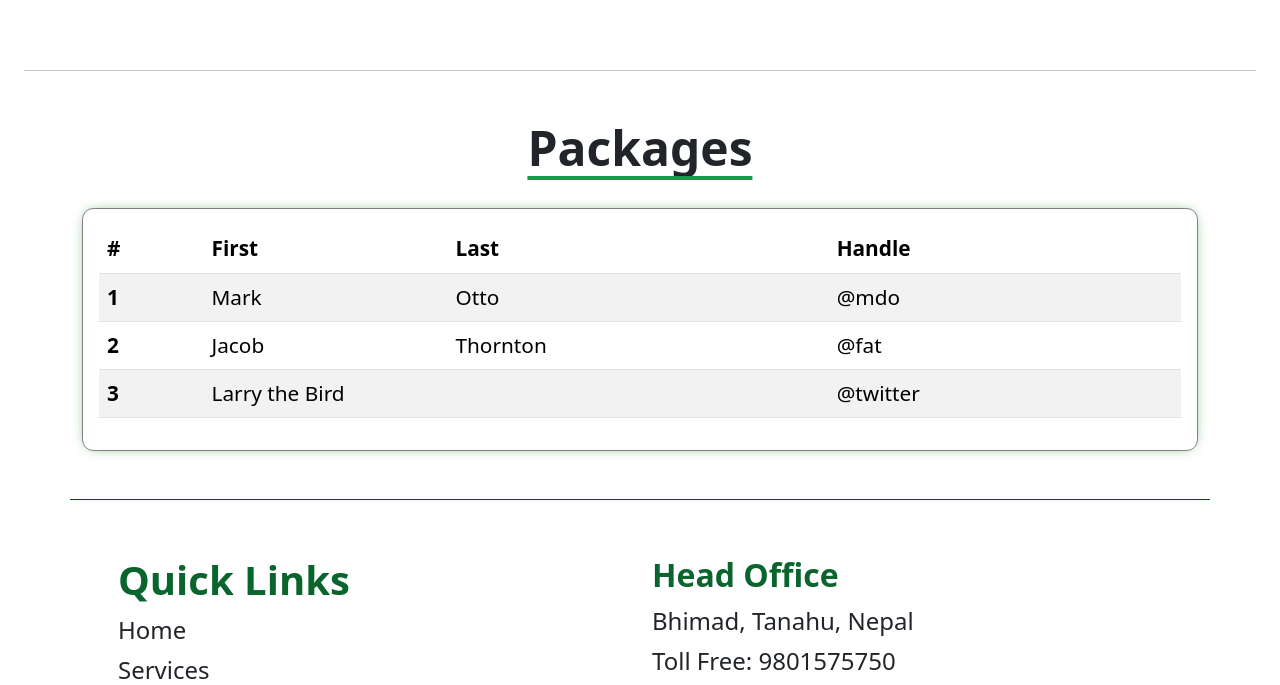
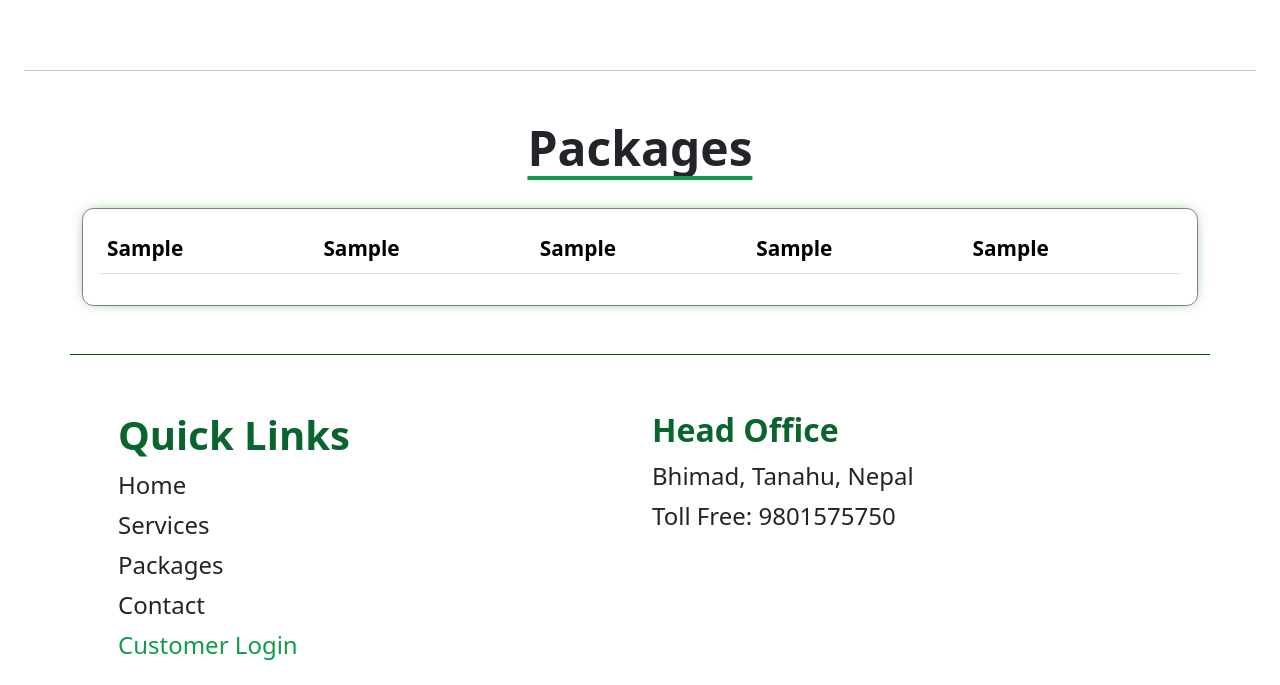
Before and after one commit to mohitdahal3/SuperEight, a Django app: page / in a window 1280 px wide. Shown: the part 1615-2300 px from the top of the page. Run offline with Django 5.2, Linux system fonts and the light colour scheme; tables that the repository leaves empty hold one stand-in row (values such as "Sample post"); lists and menus that the app fills with data are empty; parts of the project's set-up code (start-up, migrations or seed data) failed here and were passed over.

Commit message:
Added logic to show Packages

```diff
--- a/webapp/admin.py
+++ b/webapp/admin.py
@@ -2,5 +2,4 @@ from django.contrib import admin
 
 # Register your models here.
 from webapp.models import Row
-
 admin.site.register(Row)
--- a/webapp/models.py
+++ b/webapp/models.py
@@ -7,11 +7,6 @@ class Row(models.Model):
     column3 = models.CharField(max_length=100 , blank=True , null=True , default="")
     column4 = models.CharField(max_length=100 , blank=True , null=True , default="")
     column5 = models.CharField(max_length=100 , blank=True , null=True , default="")
-    column6 = models.CharField(max_length=100 , blank=True , null=True , default="")
-    column7 = models.CharField(max_length=100 , blank=True , null=True , default="")
-    column8 = models.CharField(max_length=100 , blank=True , null=True , default="")
-    column9 = models.CharField(max_length=100 , blank=True , null=True , default="")
-    column10 = models.CharField(max_length=100 , blank=True , null=True , default="")
 
     def __str__(self):
         return "Row"
--- a/webapp/static/webapp/js/script.js
+++ b/webapp/static/webapp/js/script.js
@@ -2,7 +2,9 @@ let headWrapper = document.getElementById('head-wrapper')
 let nav = document.getElementById("nav")
 let fixedNav = document.getElementById("fixed-nav")
 let imageLink = document.getElementById('nav-image-link')
-let carousel = document.getElementById("main-slider")
+let carousel = document.getElementById("carousel")
+let elementsToBeObserved = document.querySelectorAll(".to-be-observed")
+
 
 let navElements = [
     document.querySelectorAll(".nav-link-home"),
@@ -31,19 +33,31 @@ let navobserver = new IntersectionObserver((entries, navobserver)=>{
 } , navoptions)
 navobserver.observe(imageLink)
 
-carouseloptions={
+let elementsOnScreen = new Set()
+
+let contentsOptions={
     rootMargin: `-35%`
 }
-let carouselObserver = new IntersectionObserver((entries, carouselObserver)=>{
+let contentsObserver = new IntersectionObserver((entries, contentsObserver)=>{
     entries.forEach(entry => {
-        if(entry.isIntersecting){
-            addActiveClass(0 , navElements) // work to be done!
-        }else{
-            addActiveClass(1 , navElements)
+        if (entry.isIntersecting) {
+            let index = getIndexFromTarget(entry.target.id);
+            if (index !== undefined) {
+                elementsOnScreen.add(index);
+            }
+        } else {
+            let index = getIndexFromTarget(entry.target.id);
+            if (index !== undefined) {
+                elementsOnScreen.delete(index);
+            }
         }
     });
-} , carouseloptions)
-carouselObserver.observe(carousel)
+    changeActiveOnSetUpdate(elementsOnScreen);
+} , contentsOptions)
+
+elementsToBeObserved.forEach((element)=>{
+    contentsObserver.observe(element)
+})
 
 
 function scrollToElement(elementId) {
@@ -64,6 +78,24 @@ function scrollToTop(){
     })
 }
 
+function getIndexFromTarget(targetId){
+    switch (targetId) {
+        case 'carousel':
+            return 0
+
+        case 'our-services':
+            return 1
+
+        case 'packages':
+            return 2
+
+        case 'contact':
+            return 3
+
+        default:
+            return
+    }
+}
 
 function addActiveClass(index , navElements){
     navElements.forEach((element , counter)=>{
@@ -77,6 +109,11 @@ function addActiveClass(index , navElements){
     })
 }
 
+function changeActiveOnSetUpdate(set){
+    let sortedSet = new Set([...set].sort((a, b) => a - b));
+    addActiveClass([...sortedSet][0] , navElements)
+}
+
 
 function redirectToCustomerLogin(){
     window.open("https://selfcare.supereight.com.np", "_blank");
--- a/webapp/templates/webapp/base.html
+++ b/webapp/templates/webapp/base.html
@@ -24,8 +24,8 @@
 
           <ul id="nav" class="nav nav-pills">
             <li class="nav-item"><button class="nav-link nav-link-home active" onclick="scrollToTop()">Home</button></li>
-            <li class="nav-item"><button class="nav-link nav-link-services" onclick="scrollToElement('our-services-section')">Services</button></li>
-            <li class="nav-item"><button class="nav-link nav-link-packages">Packages</button></li>
+            <li class="nav-item"><button class="nav-link nav-link-services" onclick="scrollToElement('our-services')">Services</button></li>
+            <li class="nav-item"><button class="nav-link nav-link-packages" onclick="scrollToElement('packages')">Packages</button></li>
             <li class="nav-item"><button class="nav-link nav-link-contact">Contact</button></li>
             <li class="nav-item"><button class="nav-link bg-dark text-light" onclick="redirectToCustomerLogin()">Customer Login</button></li>
           </ul>
@@ -36,8 +36,8 @@
     <div id="fixed-nav" class="container-fluid fixed-top d-none">
       <ul class="nav nav-pills w-100">
         <li class="nav-item"><button class="nav-link nav-link-home active" onclick="scrollToTop()">Home</button></li>
-        <li class="nav-item"><button class="nav-link nav-link-services" onclick="scrollToElement('our-services-section')">Services</button></li>
-        <li class="nav-item"><button class="nav-link nav-link-packages">Packages</button></li>
+        <li class="nav-item"><button class="nav-link nav-link-services" onclick="scrollToElement('our-services')">Services</button></li>
+        <li class="nav-item"><button class="nav-link nav-link-packages" onclick="scrollToElement('packages')">Packages</button></li>
         <li class="nav-item"><button class="nav-link nav-link-contact">Contact</button></li>
         <li class="nav-item"><button class="nav-link bg-dark text-light" onclick="redirectToCustomerLogin()">Customer Login</button></li>
       </ul>
@@ -59,8 +59,8 @@
           <h1 class="fs-1 fw-semibold color-green-dark">Quick Links</h1>
           <div class="footer-links">
             <a><div onclick="scrollToTop()">Home</div></a>
-            <a><div onclick="scrollToElement('our-services-section')">Services</div></a>
-            <a><div onclick="">Packages</div></a>
+            <a><div onclick="scrollToElement('our-services')">Services</div></a>
+            <a><div onclick="scrollToElement('packages')">Packages</div></a>
             <a><div onclick="">Contact</div></a>
             <a><div onclick="redirectToCustomerLogin()" class="color-green">Customer Login</div></a>
           </div>
--- a/webapp/templates/webapp/home.html
+++ b/webapp/templates/webapp/home.html
@@ -16,10 +16,10 @@
     <div class="home-main">
 
 
-        <div id="main-slider" class="carousel slide" data-bs-ride="carousel">
+        <div id="carousel" class="carousel slide to-be-observed" data-bs-ride="carousel">
             <div class="carousel-indicators">
-              <button type="button" data-bs-target="#main-slider" data-bs-slide-to="0" class="active" aria-current="true" aria-label="Slide 1"></button>
-              <button type="button" data-bs-target="#main-slider" data-bs-slide-to="1" aria-label="Slide 2"></button>
+              <button type="button" data-bs-target="#carousel" data-bs-slide-to="0" class="active" aria-current="true" aria-label="Slide 1"></button>
+              <button type="button" data-bs-target="#carousel" data-bs-slide-to="1" aria-label="Slide 2"></button>
             </div>
 
             <div class="carousel-inner">
@@ -31,11 +31,11 @@
               </div>
             </div>
 
-            <button class="carousel-control-prev" type="button" data-bs-target="#main-slider" data-bs-slide="prev">
+            <button class="carousel-control-prev" type="button" data-bs-target="#carousel" data-bs-slide="prev">
               <span class="carousel-control-prev-icon" aria-hidden="true"></span>
               <span class="visually-hidden">Previous</span>
             </button>
-            <button class="carousel-control-next" type="button" data-bs-target="#main-slider" data-bs-slide="next">
+            <button class="carousel-control-next" type="button" data-bs-target="#carousel" data-bs-slide="next">
               <span class="carousel-control-next-icon" aria-hidden="true"></span>
               <span class="visually-hidden">Next</span>
             </button>
@@ -45,8 +45,8 @@
         <hr class="mb-3 mx-4 mt-5">
 
 
-        <div class="our-services-section">
-          <h1 id="our-services-section" class="display-5 fw-bold text-align-center mb-3"><div class="underline-highlited d-inline">Our Services</div></h1>
+        <div id="our-services" class="our-services-section to-be-observed">
+          <h1 class="display-5 fw-bold text-align-center mb-3"><div class="underline-highlited d-inline">Our Services</div></h1>
 
           <div class="services-list py-2">
 
@@ -91,40 +91,44 @@
 
         <hr class="mb-3 mx-4">
 
-        <div class="packages-section container mt-5 mb-5">
+        <div id="packages" class="packages-section container mt-5 mb-5 to-be-observed">
           <h1 class="display-5 fw-bold text-align-center mb-3"><div class="underline-highlited d-inline">Packages</div></h1>
 
+          {% if myRows %}
             <div class="packages-table">
               <table class="table table-striped table-hover">
                 <thead>
+                  {% for row in myRows %}
                     <tr>
-                  <th scope="col">#</th>
-                  <th scope="col">First</th>
-                  <th scope="col">Last</th>
-                  <th scope="col">Handle</th>
+                      {% if forloop.counter == 1 %}
+                        {% for value in row %}
+                          <th scope="col">{% if value == None %}-{% else %}{{value}}{% endif %}</th>
+                        {% endfor %}
+                      {% endif %}
                     </tr>
+                  {% endfor %}
                 </thead>
+
                 <tbody>
+
+                  {% for row in myRows %}
                     <tr>
-                  <th scope="row">1</th>
-                  <td>Mark</td>
-                  <td>Otto</td>
-                  <td>@mdo</td>
+                      {% if forloop.counter > 1 %}
+                        {% for value in row %}
+                          {% if forloop.counter == 1 %}
+                            <th scope="col">{% if value == None %}-{% else %}{{value}}{% endif %}</th>
+                          {% else %}
+                            <td>{% if value == None %}-{% else %}{{value}}{% endif %}</td>
+                          {% endif %}
+                        {% endfor %}
+                      {% endif %}
                     </tr>
-                <tr>
-                  <th scope="row">2</th>
-                  <td>Jacob</td>
-                  <td>Thornton</td>
-                  <td>@fat</td>
-                </tr>
-                <tr>
-                  <th scope="row">3</th>
-                  <td colspan="2">Larry the Bird</td>
-                  <td>@twitter</td>
-                </tr>
+                  {% endfor %}
+
                 </tbody>
               </table>
             </div>
+          {% endif %}
 
         </div>
 
--- a/webapp/views.py
+++ b/webapp/views.py
@@ -1,5 +1,37 @@
 from django.shortcuts import render
+from webapp.models import Row
 
 # Create your views here.
 def home(request):
-    return render(request , 'webapp/home.html')
+    allColumns = Row._meta.get_fields()
+    allRows = Row.objects.all()
+
+    numColsToShow = 0 #The number of columns to show in the page
+    for row in allRows:
+        colIndex = 0 #This value tracks how many columns in the particular row can be shown
+        counter = 1 #This is the counter to track which column of the particular row we are at.
+        for col in allColumns[1:]:
+            value = getattr(row , col.name)
+            if value is not None and value.strip() != '': #If the value exists, all columns upto and including that column can be shown
+                colIndex = counter
+            counter += 1
+        if colIndex > numColsToShow: #If the showable columns in this particular row is greater than previous columns, this is the number of columns to show in the page
+            numColsToShow = colIndex
+
+
+
+    myRows = []
+    for row in allRows:
+        myRow = []
+        for column in allColumns[1:numColsToShow+1]:
+            myRow.append(getattr(row , column.name))
+        myRows.append(myRow)
+
+
+
+    dictionary = {
+        'myRows' : myRows
+    }
+
+
+    return render(request , 'webapp/home.html' , dictionary)
```
Also changed, not shown: db.sqlite3, webapp/migrations/0001_initial.py (added), webapp/migrations/0002_row_delete_table.py (added), webapp/migrations/0003_remove_row_id_row_index.py (added), webapp/migrations/0004_remove_row_index_row_id.py (added), webapp/migrations/0005_remove_row_column10_remove_row_column6_and_more.py (added), webapp/migrations/__init__.py (added), 1 other file. Lines whose indentation alone changed are shown as unchanged.
